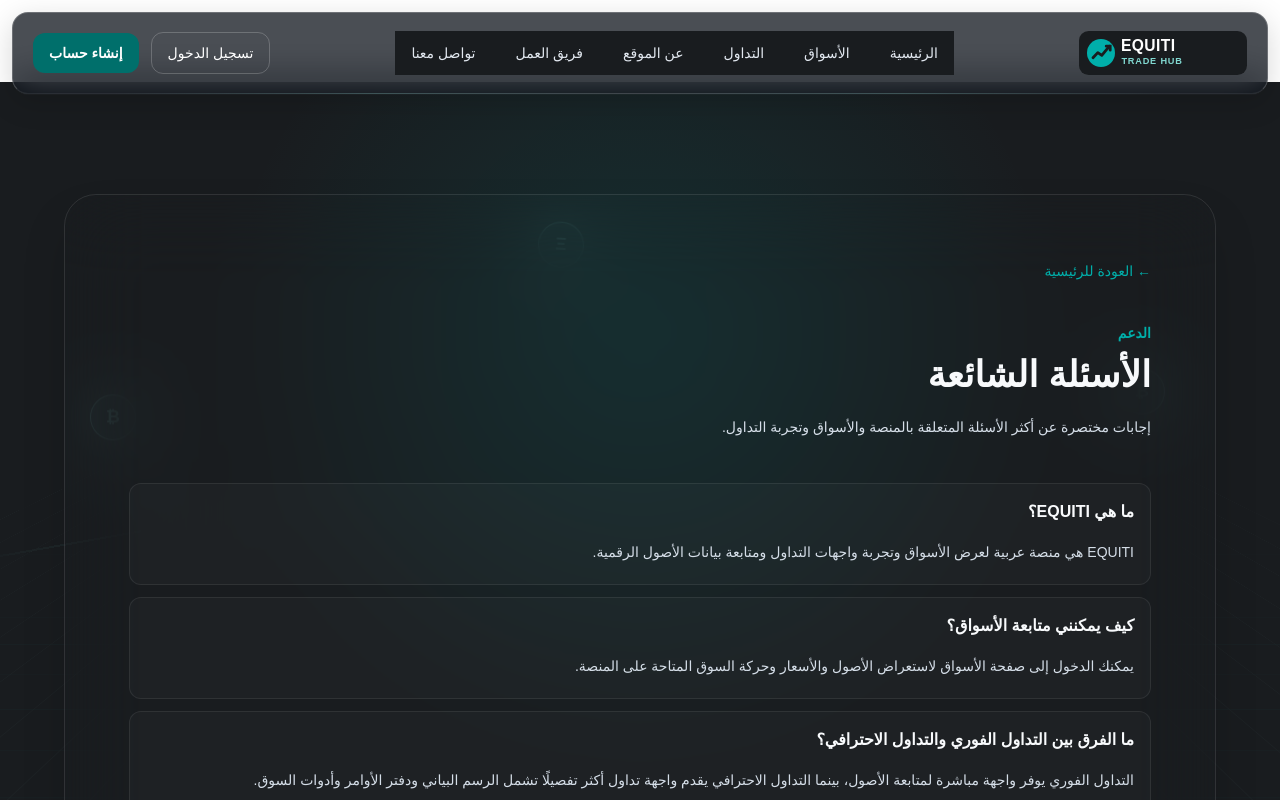
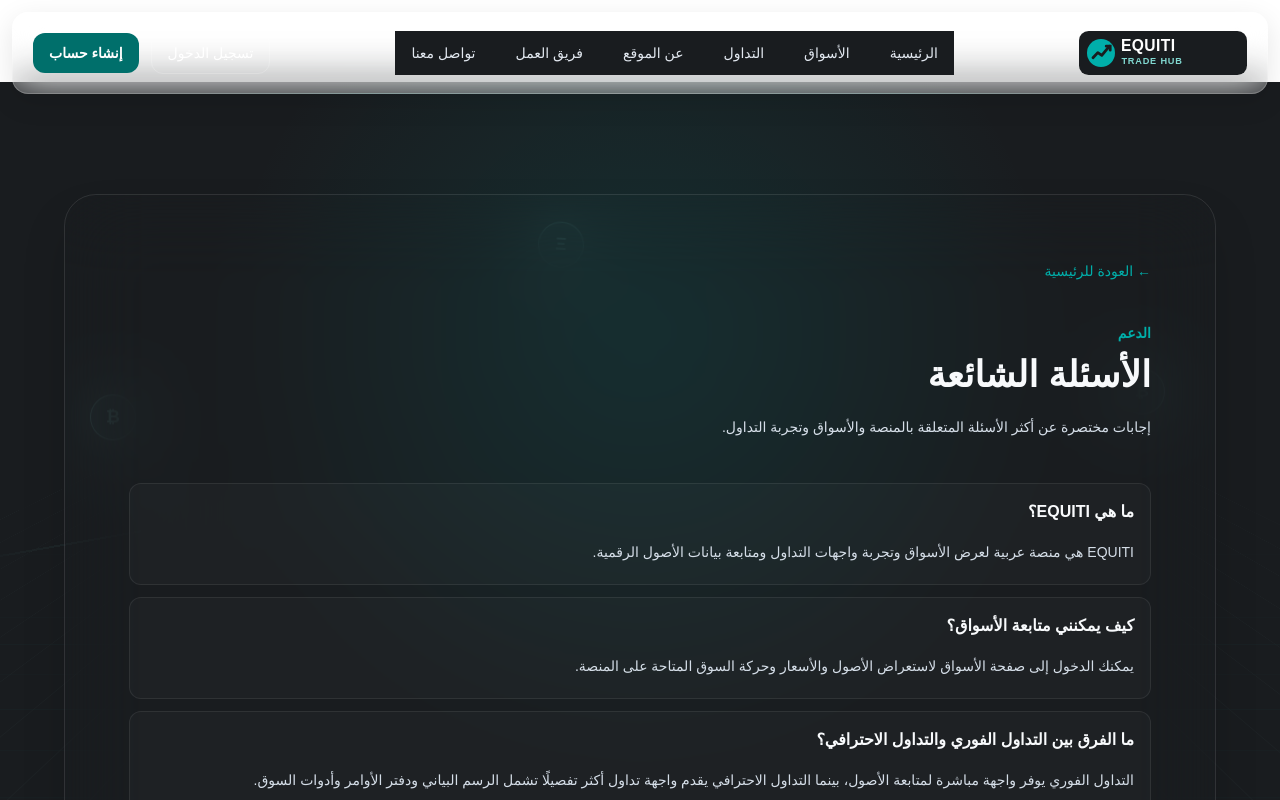
Before and after one commit to ffgg35646-ops/arab-trade, a Next.js app: page /faq in a window 1280 px wide. Shown: the top 800 px of the page. Built offline with nearby package versions, Linux system fonts and the light colour scheme.

Commit message:
Override forced dark navbar backgrounds with login glass tone

```diff
--- a/app/globals.css
+++ b/app/globals.css
@@ -1874,3 +1874,23 @@ main.markets-page .markets-main-card > div:last-child button:disabled {
   background: #262d30 !important;
   color: #e7edef !important;
 }
+
+/* EQUITI — public and internal navbar glass tone matches the login button */
+header.equiti-public-navbar {
+  background: rgba(255, 255, 255, .10) !important;
+  background-color: rgba(255, 255, 255, .10) !important;
+  border: 1px solid rgba(255, 255, 255, .20) !important;
+  -webkit-backdrop-filter: blur(20px) saturate(125%) !important;
+  backdrop-filter: blur(20px) saturate(125%) !important;
+  box-shadow: 0 8px 28px rgba(0, 0, 0, .10) !important;
+}
+
+header.equiti-internal-navbar,
+.equiti-dashboard-shell > header.equiti-internal-navbar {
+  background: rgba(255, 255, 255, .10) !important;
+  background-color: rgba(255, 255, 255, .10) !important;
+  border: 1px solid rgba(255, 255, 255, .20) !important;
+  -webkit-backdrop-filter: blur(20px) saturate(125%) !important;
+  backdrop-filter: blur(20px) saturate(125%) !important;
+  box-shadow: 0 8px 28px rgba(0, 0, 0, .10) !important;
+}
```
